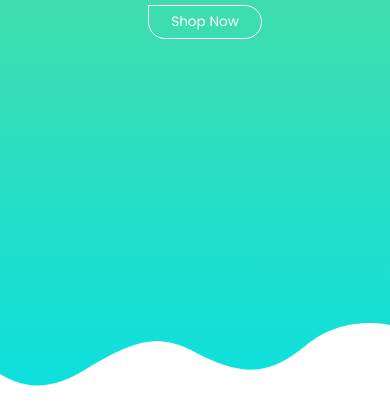
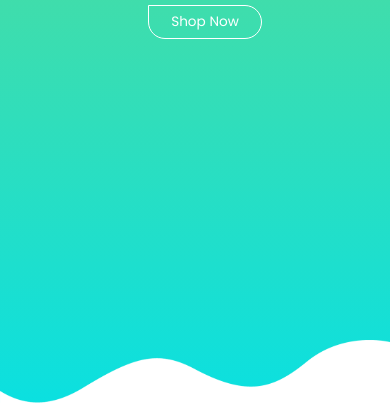
Before and after one commit to DamperDoor56/Pet-Store-Project-Sass, a website: page index.html in a window 390 px wide. Shown: the part 441-846 px from the top of the page. Drawn offline with nearby package versions, Linux system fonts and the light colour scheme; a web font is replaced by a local one.

Commit message:
Why-Google-Chrome-Mobile-is-Bullshit???

```diff
--- a/sass/style.scss
+++ b/sass/style.scss
@@ -771,6 +771,9 @@ body{
 //media queries for mobile
 
 @media (max-width: 991px) {
+    .wave{
+        bottom: -2%;
+    }
     .Mini{
         background-color: #242423;
         background-image: none;
```
Also changed, not shown: css/style.css, 1 other file.
